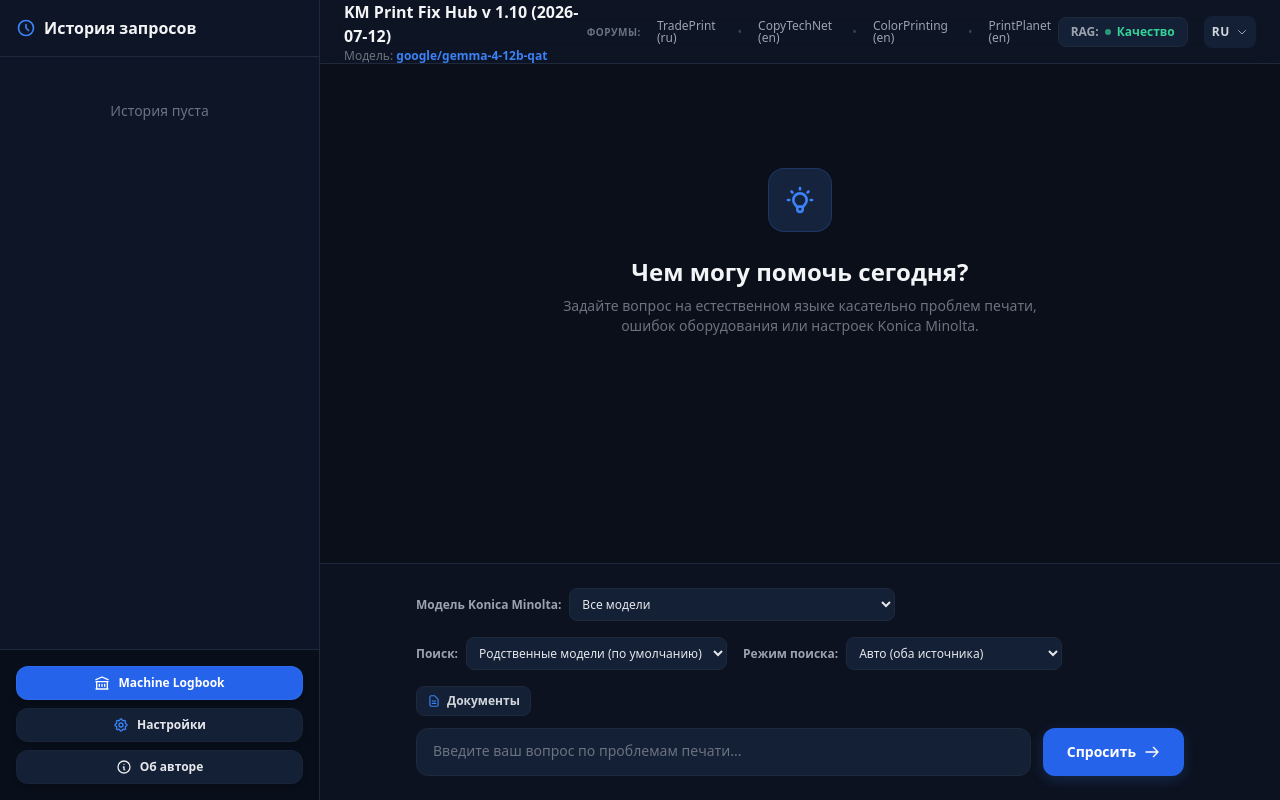
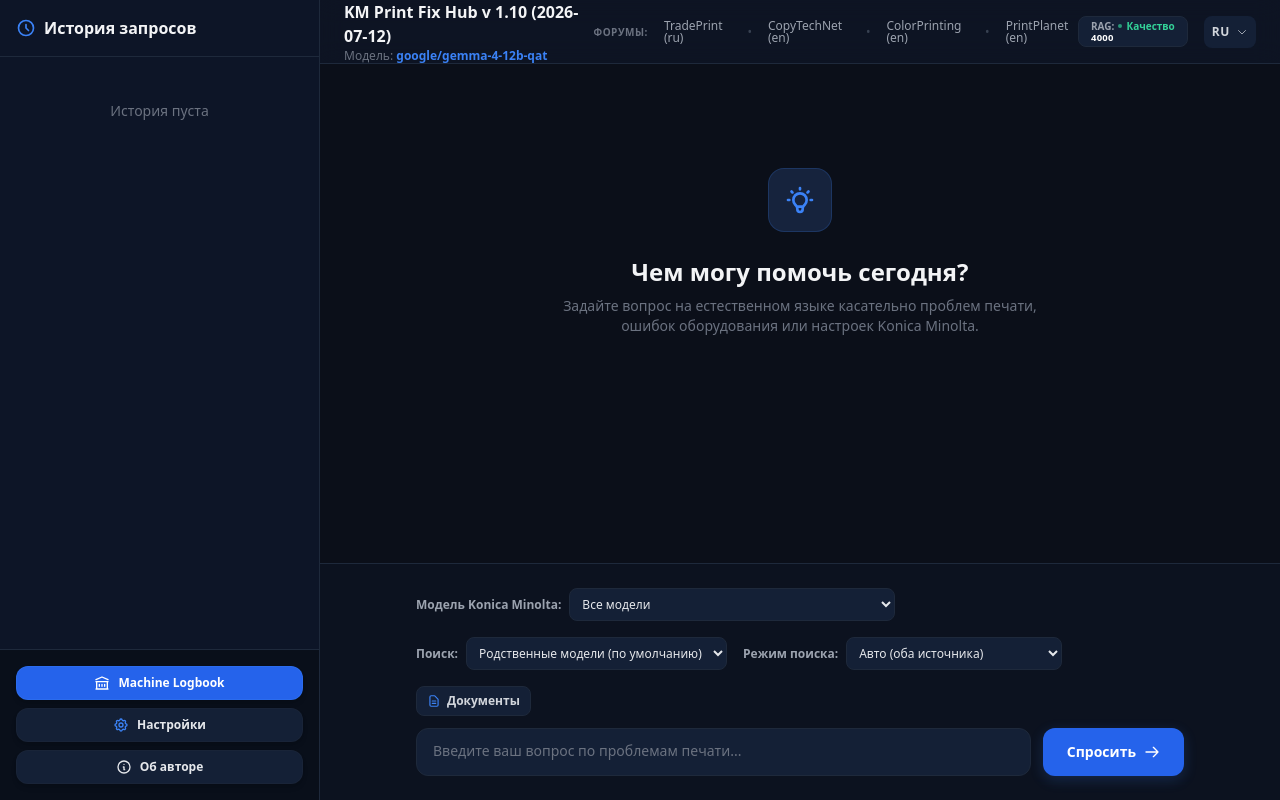
Before and after one commit to SaidAuita/km-print-fix-hub, a FastAPI app: page / in a window 1280 px wide. Run offline with FastAPI, Linux system fonts and the light colour scheme; data that the repository does not hold is empty; some libraries are stand-ins or nearby versions.

Commit message:
Show active word count limit in the header RAG Context Mode Indicator badge

```diff
--- a/templates/index.html
+++ b/templates/index.html
@@ -171,26 +171,35 @@
                 <div class="flex items-center gap-4">
 
                     <!-- RAG Context Mode Indicator -->
-                    <div class="flex items-center gap-1.5 px-3 py-1.5 rounded-lg bg-[#142036] border border-[#1e293b] text-xs font-semibold select-none cursor-pointer hover:bg-[#1c2e4d] transition-all"
+                    <div class="flex flex-col justify-center items-start px-3 py-1 rounded-lg bg-[#142036] border border-[#1e293b] select-none cursor-pointer hover:bg-[#1c2e4d] transition-all"
                          onclick="toggleContextMode('{{ settings.LLM_CONTEXT_MODE | default('quality') }}')"
                          title="{{ t.settings_context_mode }} ({% if settings.LAST_LANG == 'ru' %}Нажмите для переключения{% else %}Click to toggle{% endif %})">
-                        <span class="text-gray-400">RAG:</span>
+                        <div class="flex items-center gap-1 text-[10px] text-gray-400 font-semibold leading-none mb-0.5">
+                            <span>RAG:</span>
                             {% if settings.LLM_CONTEXT_MODE == 'fast' %}
-                        <span class="text-yellow-400 font-bold flex items-center gap-1.5">
-                            <span class="w-1.5 h-1.5 rounded-full bg-yellow-400 animate-pulse"></span>
+                            <span class="text-yellow-400 font-bold flex items-center gap-1">
+                                <span class="w-1 h-1 rounded-full bg-yellow-400 animate-pulse"></span>
                                 {{ t.indicator_rag_speed }}
                             </span>
                             {% elif settings.LLM_CONTEXT_MODE == 'off' %}
-                        <span class="text-gray-400 font-bold flex items-center gap-1.5">
-                            <span class="w-1.5 h-1.5 rounded-full bg-gray-500"></span>
+                            <span class="text-gray-400 font-bold flex items-center gap-1">
+                                <span class="w-1 h-1 rounded-full bg-gray-500"></span>
                                 {{ t.indicator_rag_off | default('OFF') }}
                             </span>
                             {% else %}
-                        <span class="text-emerald-400 font-bold flex items-center gap-1.5">
-                            <span class="w-1.5 h-1.5 rounded-full bg-emerald-400 animate-pulse"></span>
+                            <span class="text-emerald-400 font-bold flex items-center gap-1">
+                                <span class="w-1 h-1 rounded-full bg-emerald-400 animate-pulse"></span>
                                 {{ t.indicator_rag_quality }}
                             </span>
                             {% endif %}
+                        </div>
+                        <div class="text-[9.5px] text-white font-bold leading-none tracking-wide">
+                            {% if settings.LLM_CONTEXT_MODE == 'quality' %}
+                                {{ settings.LLM_CONTEXT_QUALITY_WORDS | default(4000) }}
+                            {% else %}
+                                {{ settings.LLM_CONTEXT_SPEED_WORDS | default(1000) }}
+                            {% endif %}
+                        </div>
                     </div>
 
                     <!-- Language Selector Dropdown -->
```
Lines whose indentation alone changed are shown as unchanged.
